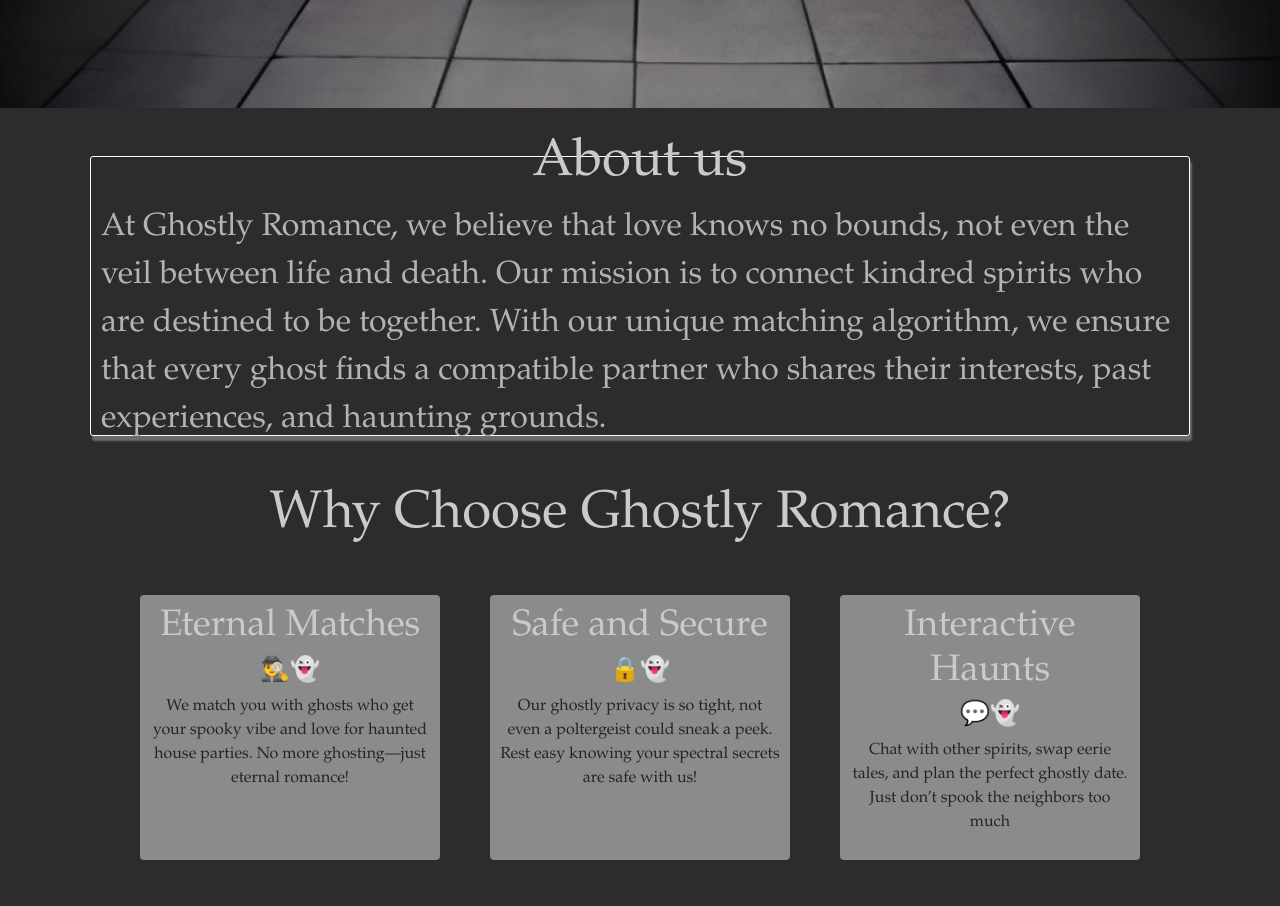
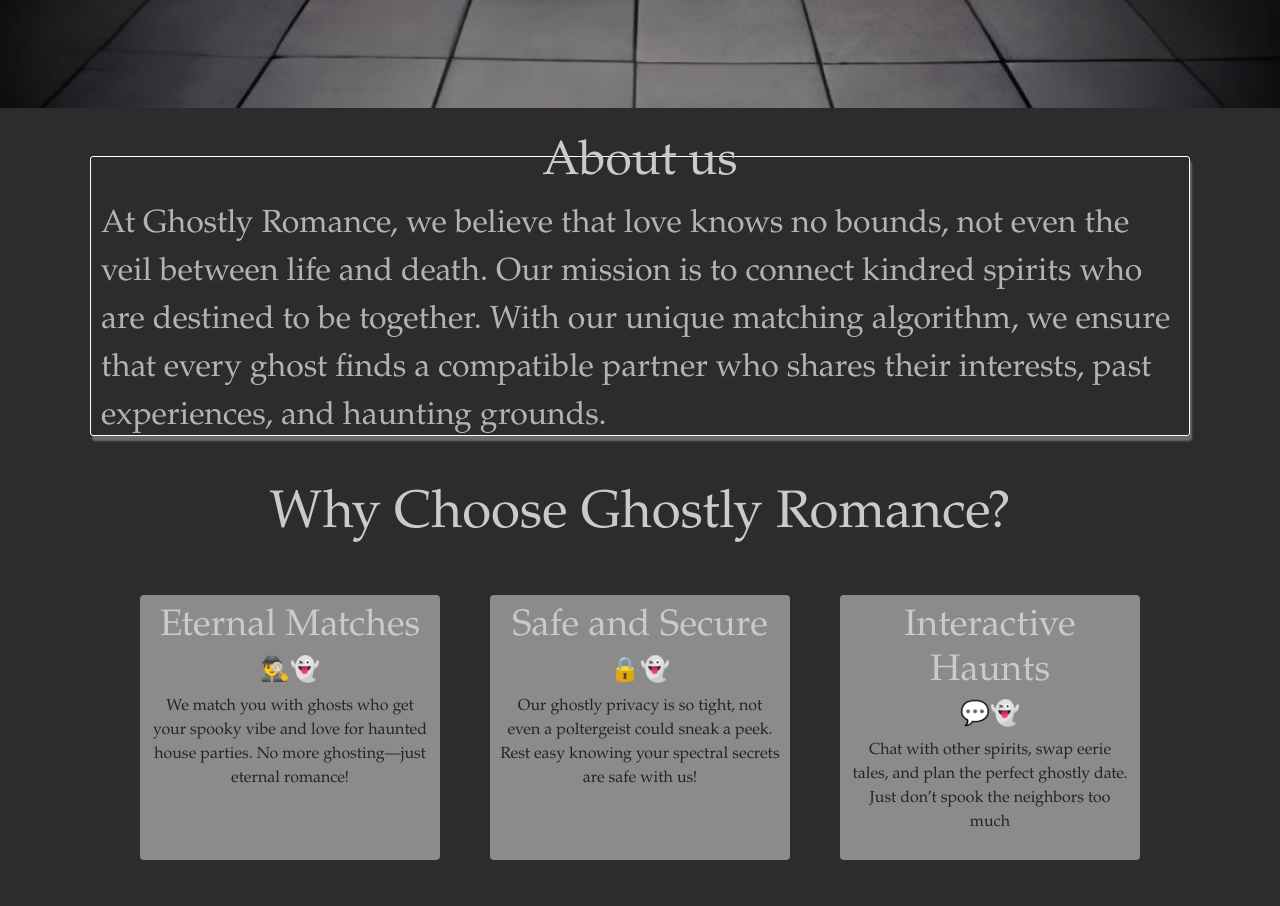
Before and after one commit to bnaveenbharathi/Ghostly-Romance, a plain HTML site: page index.html in a window 1280 px wide. Shown: the part 780-1686 px from the top of the page. Drawn offline with nearby package versions, Linux system fonts and the light colour scheme.

Commit message:
initial commit

```diff
--- a/style.css
+++ b/style.css
@@ -144,7 +144,7 @@ h2,h3{
     z-index: -1;
 }
 .head-sec h2{
-    font-size: 3.3rem;
+    font-size: 3rem;
 }
 .sec-con p{
     font-size: 2rem;
```
